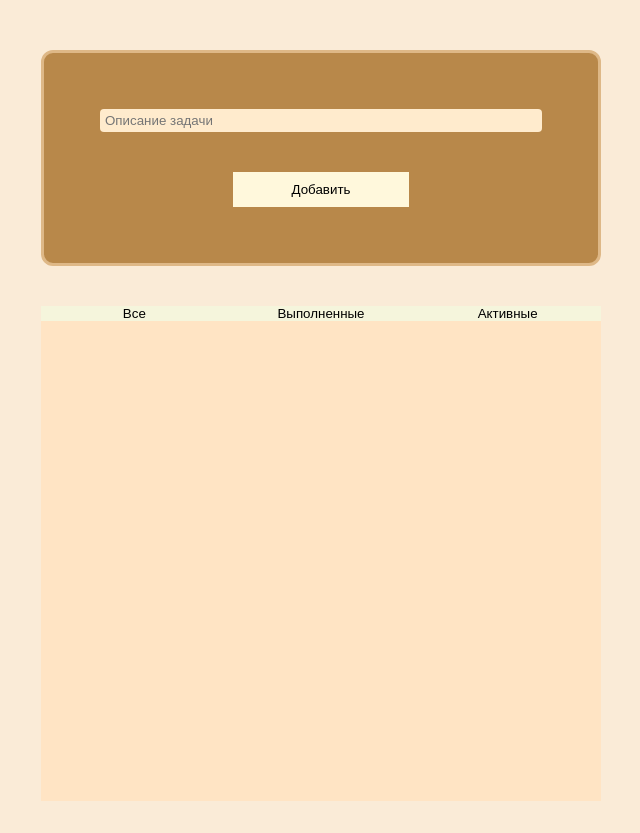
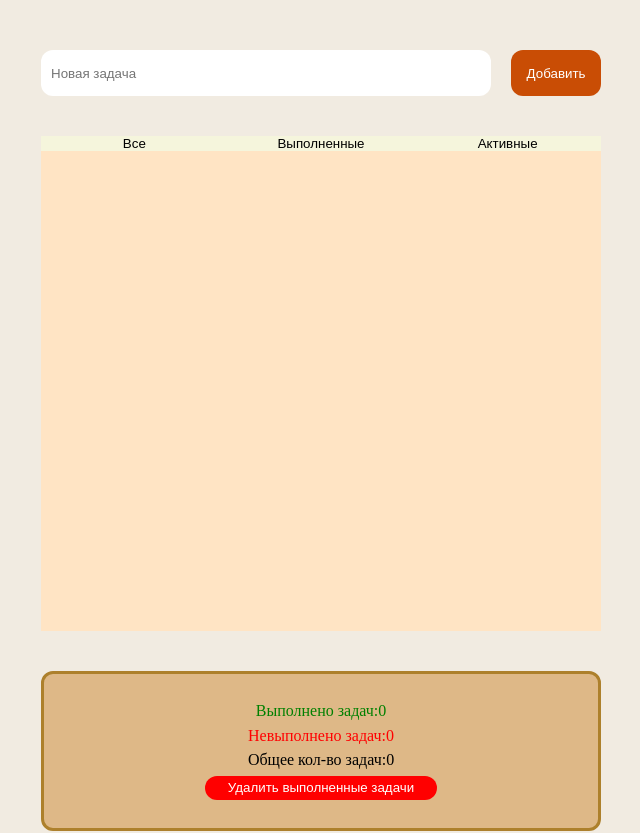
Before and after one commit to nzakypov521-byte/React-Task-Manager, a React (Vite) app: page / in a window 1280 px wide. Shown: the top 833 px of the page, without its empty margins (319-959 px from the left). Built offline with nearby package versions, Linux system fonts and the light colour scheme.

Commit message:
Изменена форма, элементы выстроены в ряд, input получил flex: 1; который растягивает его по блоку, убрал background и изменил цвета элементов

```diff
--- a/src/components/TaskForm.tsx
+++ b/src/components/TaskForm.tsx
@@ -17,7 +17,7 @@ function TaskForm({ onAddTask }: { onAddTask: (text: string) => void }) {
         type="text"
         value={text}
         onChange={(e) => setText(e.target.value)}
-        placeholder="Описание задачи"
+        placeholder="Новая задача"
         required
       />
       <button>Добавить</button>
--- a/src/scss/App.module.scss
+++ b/src/scss/App.module.scss
@@ -7,7 +7,7 @@
 body {
   width: 100vw;
   height: auto;
-  background-color: antiquewhite;
+  background-color: rgb(241, 235, 225);
 
   box-sizing: border-box;
   padding: 50px 15%;
--- a/src/scss/TaskForm.module.scss
+++ b/src/scss/TaskForm.module.scss
@@ -2,44 +2,49 @@
   width: 100%;
   height: auto;
 
-  background-color: rgb(184, 136, 74);
-  border: 3px solid burlywood;
-  border-radius: 12px;
-
-  padding: 10% 10%;
+  background-color: transparent;
+  border: none;
 
   display: flex;
   align-items: center;
-  flex-direction: column;
-  gap: 40px;
+  flex-direction: row;
+  gap: 20px;
 
   box-sizing: border-box;
 
   input {
-    width: 100%;
+    flex-grow: 1;
 
-    padding: 4px 5px;
+    height: 46px;
 
-    background-color: blanchedalmond;
+    padding: 4px 10px;
+
+    background-color: rgb(255, 255, 255);
     border: none;
     outline: none;
-    border-radius: 4px;
+    border-radius: 12px;
 
     box-sizing: border-box;
   }
 
-  input:not(:placeholder-shown) {
+  input:focus {
     background-color: #f0f7ff;
     box-shadow: 0 0 5px rgba(0, 123, 255, 0.5);
   }
 
   button {
-    width: 40%;
+    width: 90px;
+    height: 46px;
+
+    box-sizing: border-box;
 
     padding: 10px 0;
 
-    background-color: cornsilk;
+    color: white;
+
+    background-color: rgb(201, 77, 5);
     border: none;
+    border-radius: 12px;
   }
 
   button:hover {
```
